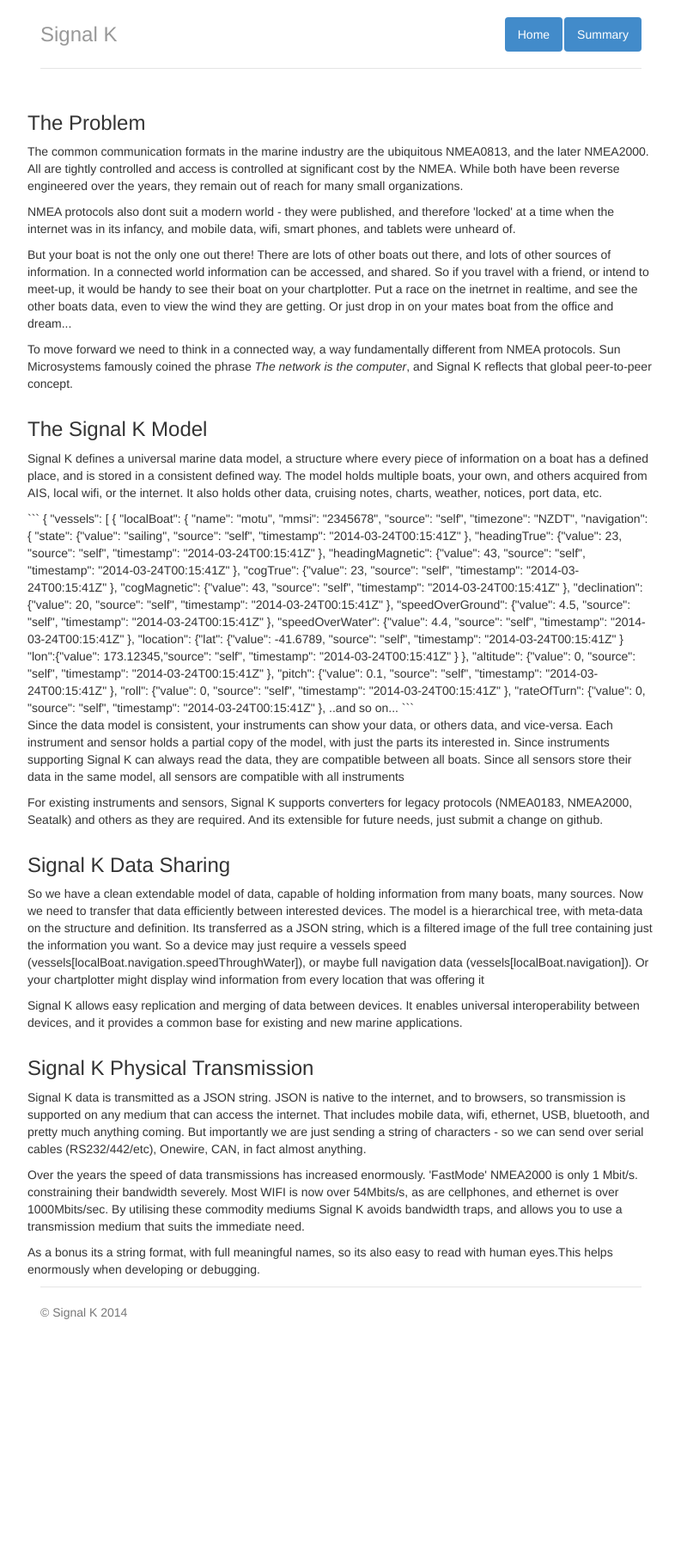
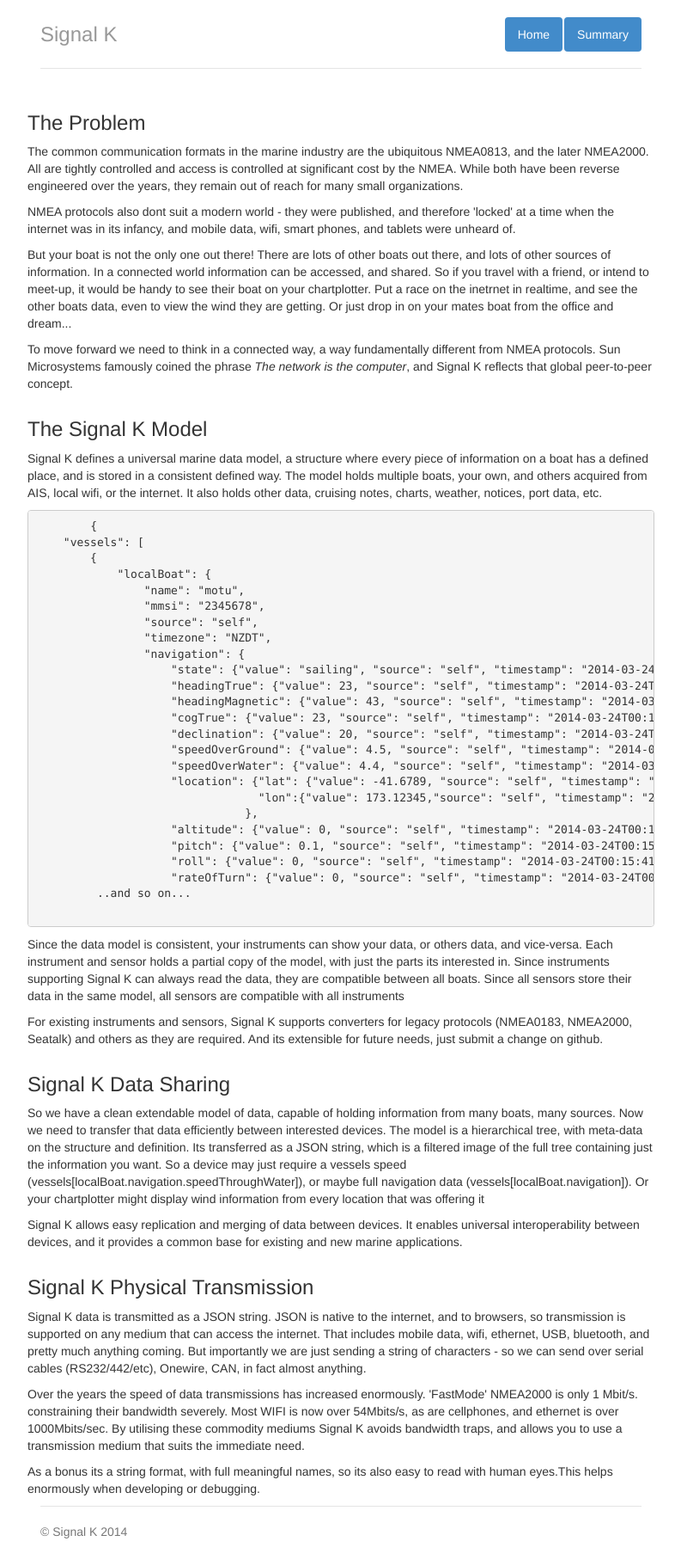
Before and after one commit to SignalK/signalk.github.io, a Jekyll site: the page built from summary.html, in a window 1280 px wide. Shown: the whole page at 86% size, without its empty margins (243-1036 px from the left). Built offline with Jekyll 4.4.1, drawn with Linux system fonts in a browser that asks for light colours; Markdown is read by kramdown in place of the engine named in the settings; before the commit the page ends 1566 px from its top, so only the background shows below that.

Commit message:
Added json example

````diff
--- a/summary.html
+++ b/summary.html
@@ -25,7 +25,7 @@
 	The model holds multiple boats, your own, and others acquired from AIS, local wifi, or the internet. It also holds other data, cruising notes, charts,
 	weather, notices, port data, etc. </p>
 
-	```
+	<pre>
 	{
     "vessels": [
         {
@@ -39,7 +39,6 @@
                     "headingTrue": {"value": 23, "source": "self", "timestamp": "2014-03-24T00:15:41Z" },
                     "headingMagnetic": {"value": 43, "source": "self", "timestamp": "2014-03-24T00:15:41Z" },
                     "cogTrue": {"value": 23, "source": "self", "timestamp": "2014-03-24T00:15:41Z" },
-                    "cogMagnetic": {"value": 43, "source": "self", "timestamp": "2014-03-24T00:15:41Z" },
                     "declination": {"value": 20, "source": "self", "timestamp": "2014-03-24T00:15:41Z" },
                     "speedOverGround": {"value": 4.5, "source": "self", "timestamp": "2014-03-24T00:15:41Z" },
                     "speedOverWater": {"value": 4.4, "source": "self", "timestamp": "2014-03-24T00:15:41Z" },
@@ -51,7 +50,7 @@
                     "roll": {"value": 0, "source": "self", "timestamp": "2014-03-24T00:15:41Z" },
                     "rateOfTurn": {"value": 0, "source": "self", "timestamp": "2014-03-24T00:15:41Z" },
          ..and so on...
-	```
+	</pre>
 
 	<p>Since the data model is consistent, your instruments can show your data, or others data, and vice-versa. Each instrument and sensor holds a partial copy of the model, with just the
 	parts its interested in. Since instruments supporting Signal K can always read the data, they are compatible between all boats. Since all sensors store their data
````
